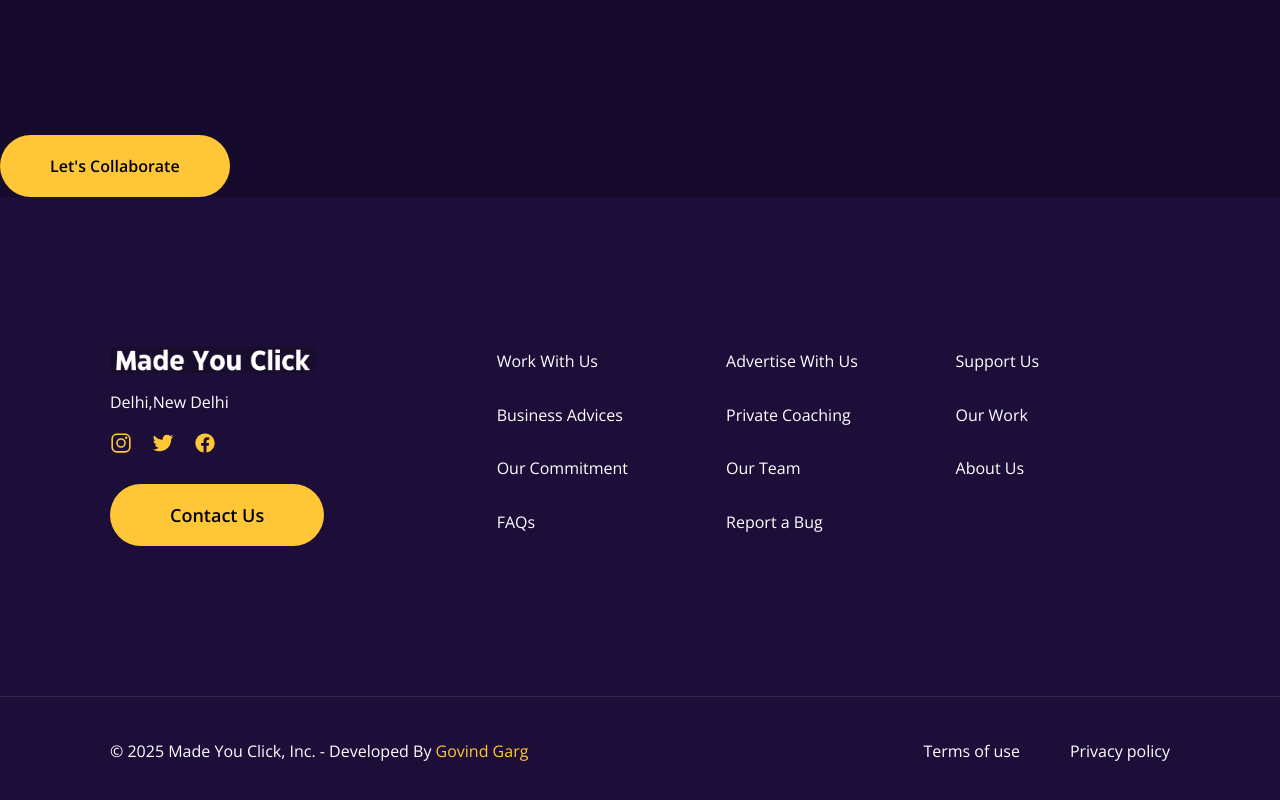
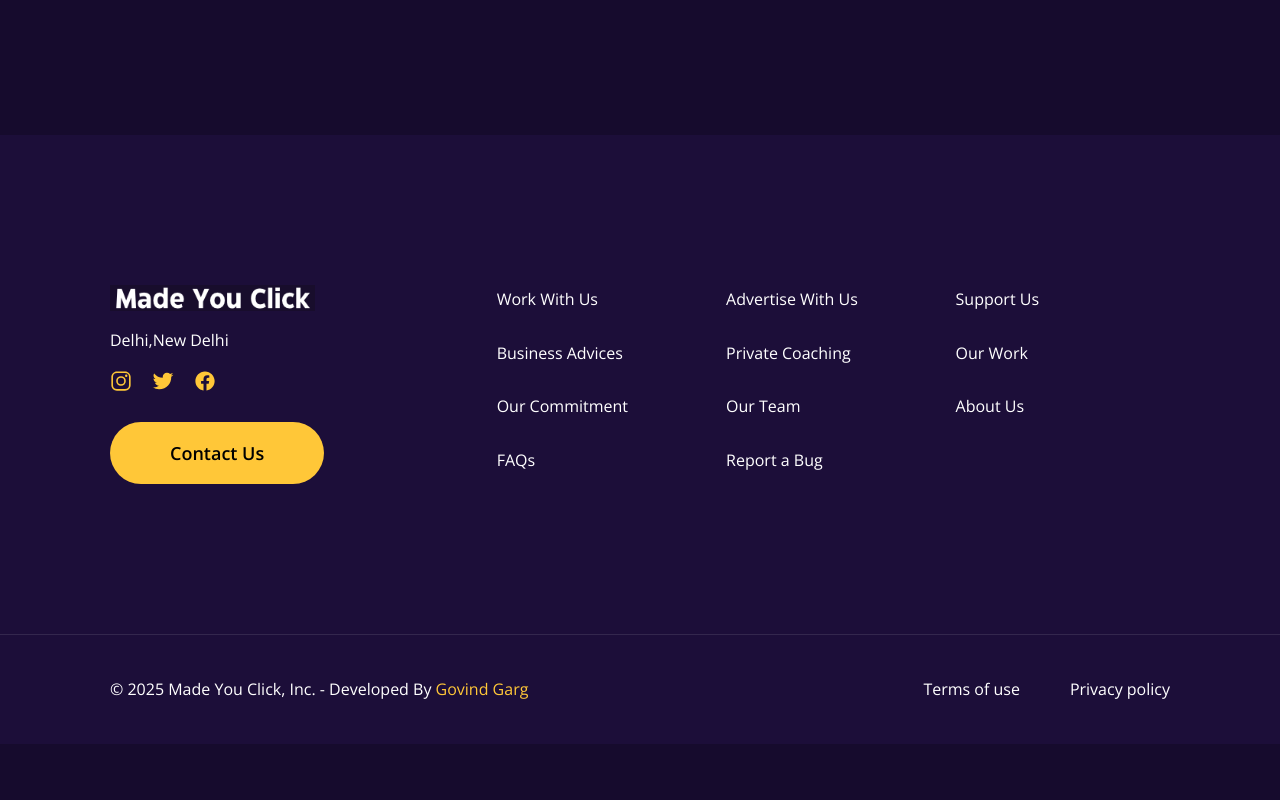
Before and after one commit to sangwaboi/MadeYouClick, a plain HTML site: page our-work.html in a window 1280 px wide. Shown: the part 2237-3037 px from the top of the page. After the commit the page ends 2981 px from the top, so only its background shows below. Drawn offline with nearby package versions, Linux system fonts and the light colour scheme.

Commit message:
Update our-work.html

```diff
--- a/our-work.html
+++ b/our-work.html
@@ -152,16 +152,6 @@
     }
   </style>
 
-
-          <!-- Optional Call-To-Action -->
-          <div class="input-wrapper">
-            <a href="contact.html" class="btn btn-primary">Let's Collaborate</a>
-          </div>
-        </div>
-      </section>
-    </article>
-  </main>
-
   <!-- FOOTER -->
   <footer class="footer">
     <div class="section footer-top">
```
